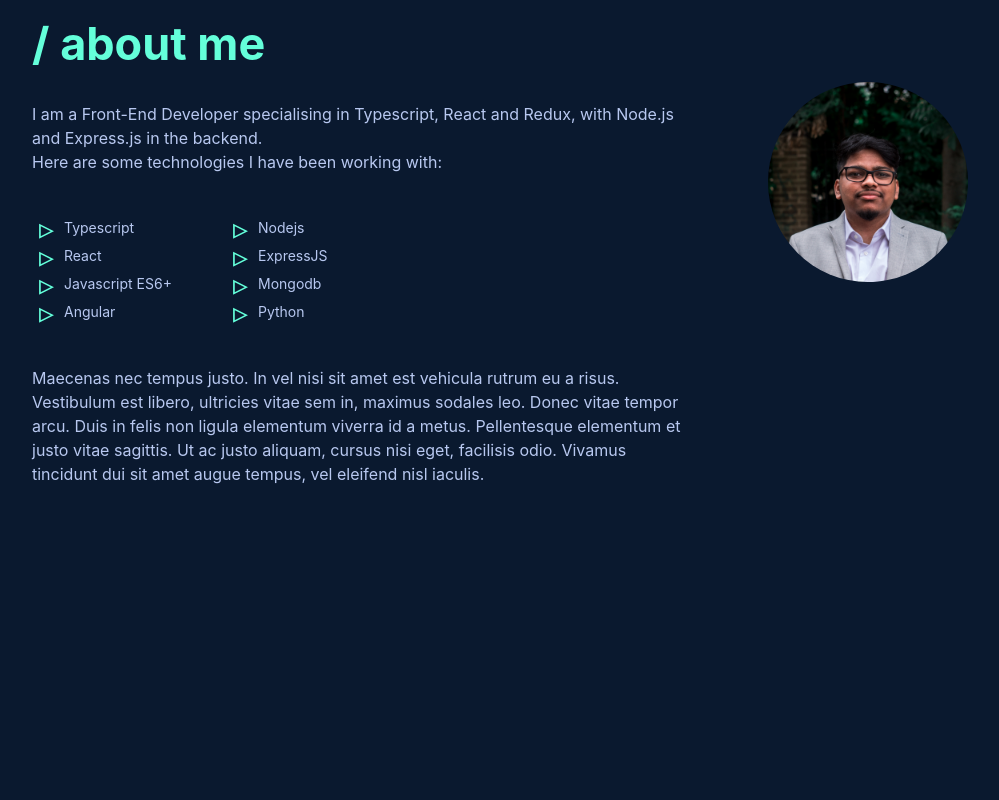
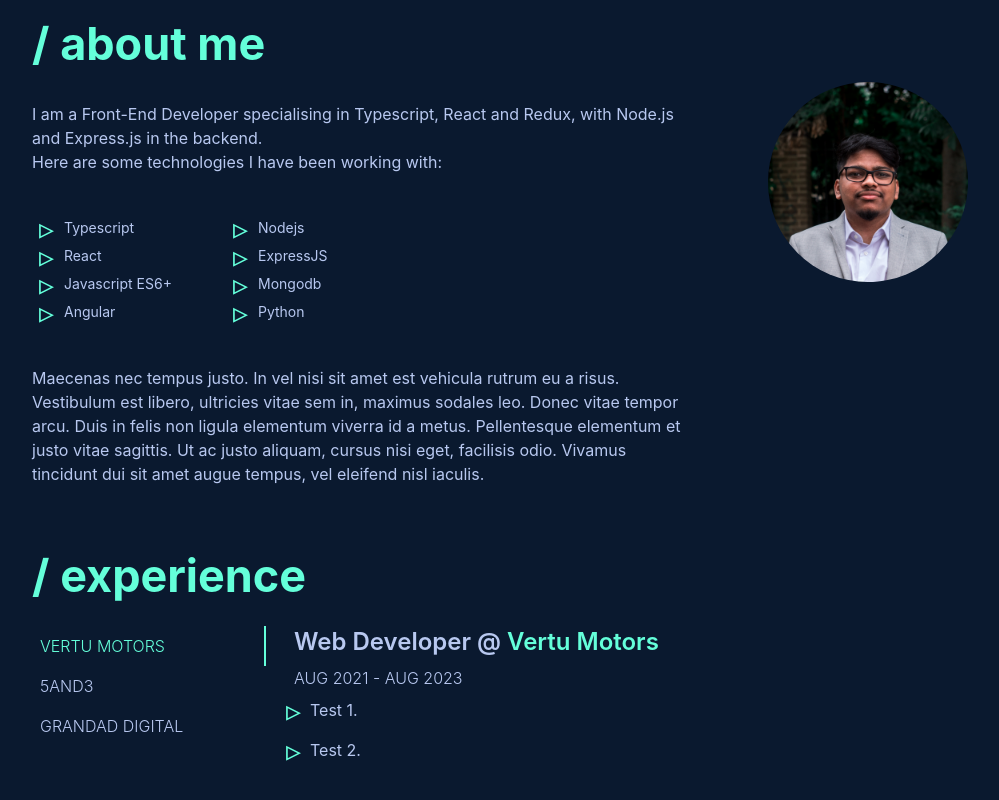
Before and after one commit to AneezAmja/Aneez, a React (Vite) app: page / in a window 1280 px wide. Shown: the part 794-1594 px from the top of the page, without its empty margins (140-1139 px from the left). Before the commit the page ends 1332 px from the top, so only its background shows below. Built offline with nearby package versions, Linux system fonts and the light colour scheme.

Commit message:
added experience component

```diff
--- a/src/App.jsx
+++ b/src/App.jsx
@@ -1,7 +1,7 @@
 import Navbar from './components/Navbar';
 import Home from "./components/Home";
 import About from "./components/About";
-
+import Experience from './components/Experience';
 
 function App() {
   return (
@@ -9,6 +9,7 @@ function App() {
       <Navbar />
       <Home />
       <About />
+      <Experience />
     </div>
   );
 }
```
